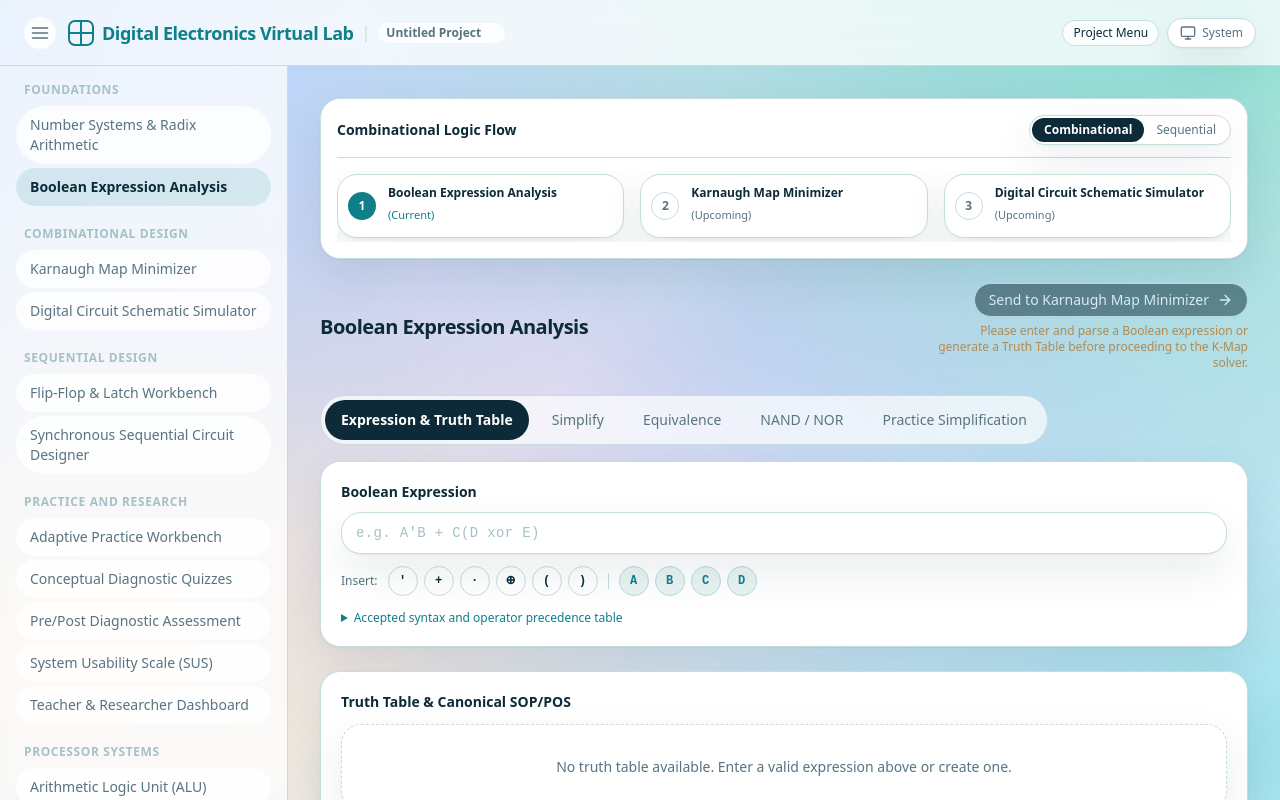
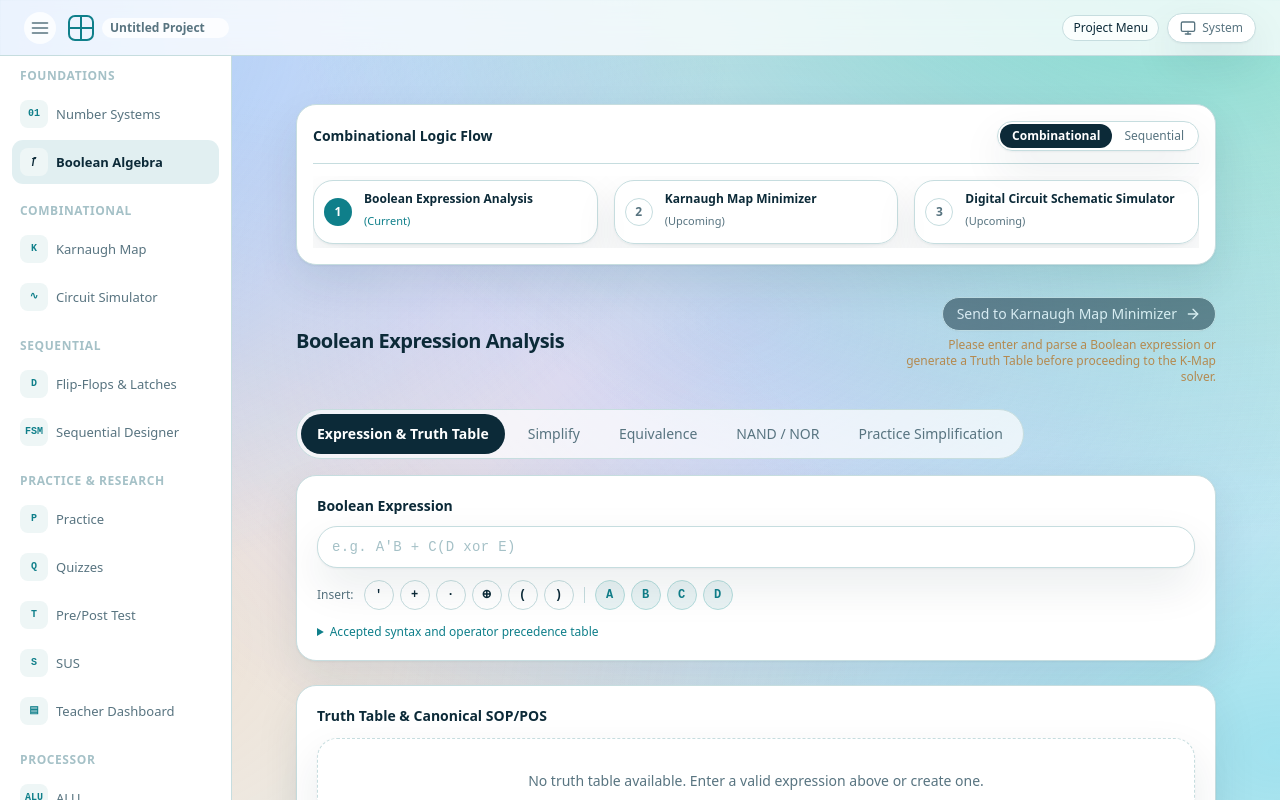
Before and after one commit to Radhika-Sabale/DEAM_CP, a React (Vite) app: page / in a window 1280 px wide. Before the commit this address led to /#/boolean. Shown: the top 800 px of the page. Built offline with nearby package versions, Linux system fonts and the light colour scheme; a web font is replaced by a local one.

Commit message:
Stage 2: rebuild collapsible application shell

```diff
--- a/src/components/layout/AppShell.tsx
+++ b/src/components/layout/AppShell.tsx
@@ -153,7 +153,24 @@ export const AppShell: FC<AppShellProps> = ({ children }) => {
     }
   };
 
+  const shortNames: Record<string, string> = {
+    'number-systems': 'Number Systems', 'boolean-tool': 'Boolean Algebra',
+    'kmap-solver': 'Karnaugh Map', 'circuit-simulator': 'Circuit Simulator',
+    'flipflop-simulator': 'Flip-Flops & Latches', 'sequential-designer': 'Sequential Designer',
+    practice: 'Practice', quiz: 'Quizzes', 'prepost-test': 'Pre/Post Test',
+    'sus-survey': 'SUS', 'teacher-dashboard': 'Teacher Dashboard', alu: 'ALU',
+    '8086-cpu': '8086 CPU', 'interrupt-controller': 'Interrupts',
+  };
+  const iconTiles: Record<string, string> = {
+    'number-systems': '01', 'boolean-tool': 'ƒ', 'kmap-solver': 'K',
+    'circuit-simulator': '∿', 'flipflop-simulator': 'D', 'sequential-designer': 'FSM',
+    practice: 'P', quiz: 'Q', 'prepost-test': 'T', 'sus-survey': 'S',
+    'teacher-dashboard': '▤', alu: 'ALU', '8086-cpu': '86', 'interrupt-controller': 'IRQ',
+  };
+
   const renderNavModule = (mod: (typeof MODULE_REGISTRY)[number]) => {
+    const title = shortNames[mod.id] ?? mod.title;
+    const icon = iconTiles[mod.id] ?? mod.icon.slice(0, 2).toUpperCase();
     if (mod.isAvailable) {
       const isActive = currentModule === mod.id;
       return (
@@ -167,13 +184,16 @@ export const AppShell: FC<AppShellProps> = ({ children }) => {
               }
             }}
             aria-current={isActive ? 'page' : undefined}
-            className={`flex w-full flex-col rounded-lg px-3 py-2 text-left transition-colors focus-visible:outline-2 focus-visible:outline-blue-600 ${
+            aria-label={title}
+            title={title}
+            className={`nav-item flex w-full items-center gap-2 rounded-lg px-2 py-2 text-left transition-colors focus-visible:outline-2 focus-visible:outline-blue-600 ${
               isActive
                 ? 'bg-blue-50 font-semibold text-blue-700 dark:bg-blue-950/60 dark:text-blue-300'
                 : 'text-gray-700 hover:bg-gray-100 dark:text-gray-300 dark:hover:bg-gray-800'
             }`}
           >
-            <span className="text-sm">{mod.title}</span>
+            <span className="nav-icon" aria-hidden="true">{icon}</span>
+            <span className="nav-label">{title}</span>
           </button>
         </li>
       );
@@ -183,16 +203,13 @@ export const AppShell: FC<AppShellProps> = ({ children }) => {
       <li key={mod.id}>
         <div
           aria-disabled="true"
-          className="flex w-full flex-col rounded-lg px-3 py-2 text-left opacity-60 cursor-not-allowed"
+          aria-label={title}
+          title={`${title} — Coming soon`}
+          className="nav-item flex w-full items-center gap-2 rounded-lg px-2 py-2 text-left opacity-60 cursor-not-allowed"
         >
-          <div className="flex items-center justify-between">
-            <span className="text-sm font-medium text-gray-500 dark:text-gray-400">
-              {mod.title}
-            </span>
-            <span className="rounded bg-gray-200 px-1.5 py-0.5 text-[10px] font-bold text-gray-600 dark:bg-gray-800 dark:text-gray-400">
-              Coming soon
-            </span>
-          </div>
+          <span className="nav-icon" aria-hidden="true">{icon}</span>
+          <span className="nav-label text-sm font-medium text-gray-500 dark:text-gray-400">{title}</span>
+          <span className="sr-only">Coming soon</span>
         </div>
       </li>
     );
@@ -200,10 +217,10 @@ export const AppShell: FC<AppShellProps> = ({ children }) => {
 
   const navigationGroups = [
     { title: 'Foundations', ids: ['number-systems', 'boolean-tool'] },
-    { title: 'Combinational design', ids: ['kmap-solver', 'circuit-simulator'] },
-    { title: 'Sequential design', ids: ['flipflop-simulator', 'sequential-designer'] },
-    { title: 'Practice and research', ids: ['practice', 'quiz', 'prepost-test', 'sus-survey', 'teacher-dashboard'] },
-    { title: 'Processor systems', ids: ['alu', '8086-cpu', 'interrupt-controller'] },
+    { title: 'Combinational', ids: ['kmap-solver', 'circuit-simulator'] },
+    { title: 'Sequential', ids: ['flipflop-simulator', 'sequential-designer'] },
+    { title: 'Practice & Research', ids: ['practice', 'quiz', 'prepost-test', 'sus-survey', 'teacher-dashboard'] },
+    { title: 'Processor', ids: ['alu', '8086-cpu', 'interrupt-controller'] },
   ];
   const knownModuleIds = navigationGroups.flatMap((group) => group.ids);
   const otherModules = MODULE_REGISTRY.filter((mod) => !knownModuleIds.includes(mod.id));
@@ -236,7 +253,8 @@ export const AppShell: FC<AppShellProps> = ({ children }) => {
       )}
 
       {/* Top Application Header */}
-      <header className="app-header sticky top-0 z-30 flex h-[66px] items-center justify-between border-b border-gray-200 bg-white/80 px-3 backdrop-blur-md dark:border-gray-800 dark:bg-gray-900/80 sm:px-6">
+      <header className="app-header sticky top-0 z-30 flex h-14 items-center justify-between border-b border-gray-200 bg-white/80 px-3 backdrop-blur-md dark:border-gray-800 dark:bg-gray-900/80 sm:px-6">
+        <h1 className="sr-only">Digital Electronics Virtual Lab</h1>
         <div className="flex items-center gap-2 sm:gap-3 min-w-0">
           <button
             type="button"
@@ -249,11 +267,6 @@ export const AppShell: FC<AppShellProps> = ({ children }) => {
 
           <div className="flex items-center gap-2 min-w-0">
             <span aria-hidden="true" className="brand-mark hidden shrink-0 sm:inline-block" />
-            <h1 className="text-sm sm:text-base font-bold tracking-tight text-blue-600 dark:text-blue-400 sm:text-lg truncate">
-              Digital Electronics Virtual Lab
-            </h1>
-
-            <span className="hidden text-gray-300 dark:text-gray-700 sm:inline">|</span>
 
             {/* Inline Project Rename */}
             <div className="hidden sm:flex items-center gap-1.5">
@@ -405,24 +418,14 @@ export const AppShell: FC<AppShellProps> = ({ children }) => {
       </header>
 
       {/* Main Body with Sidebar Drawer */}
-      <div className="flex flex-1 overflow-hidden">
+      <div className={`app-body flex flex-1 ${sidebarOpen ? 'sidebar-expanded' : 'sidebar-collapsed'}`}>
         {/* Mobile Backdrop */}
-        {sidebarOpen && (
-          <div
-            role="presentation"
-            className="fixed inset-0 z-30 bg-black/40 backdrop-blur-xs md:hidden"
-            onClick={() => setSidebarOpen(false)}
-          />
-        )}
-
         {/* Collapsible Sidebar */}
         <aside
           aria-label="Module Navigation"
-          className={`fixed inset-y-0 left-0 z-40 flex w-72 flex-col border-r border-gray-200 bg-white transition-transform duration-200 dark:border-gray-800 dark:bg-gray-900 md:static md:translate-x-0 ${
-            sidebarOpen ? 'translate-x-0' : '-translate-x-full md:-ml-72'
-          }`}
+          className="app-sidebar sticky top-14 z-20 flex shrink-0 flex-col border-r border-gray-200 bg-white transition-[width] duration-200 dark:border-gray-800 dark:bg-gray-900"
         >
-          <div className="flex h-14 items-center justify-between border-b border-gray-100 px-4 dark:border-gray-800 md:hidden">
+          <div className="sidebar-mobile-heading flex h-14 items-center justify-between border-b border-gray-100 px-4 dark:border-gray-800">
             <span className="font-bold text-sm">Navigation</span>
             <button
               type="button"
@@ -434,10 +437,10 @@ export const AppShell: FC<AppShellProps> = ({ children }) => {
             </button>
           </div>
 
-          <nav className="flex-1 overflow-y-auto p-4 space-y-5">
+          <nav className="sidebar-scroll flex-1 overflow-y-auto p-3 space-y-4">
             {navigationGroups.map((group) => (
-              <div key={group.title}>
-                <div className="mb-2 px-2 text-xs font-bold uppercase tracking-wider text-gray-400 dark:text-gray-500">
+              <div key={group.title} className="nav-group">
+                <div className="nav-group-title mb-2 px-2 text-xs font-bold uppercase tracking-wider text-gray-400 dark:text-gray-500">
                   {group.title}
                 </div>
                 <ul className="space-y-1">
@@ -452,9 +455,9 @@ export const AppShell: FC<AppShellProps> = ({ children }) => {
         {/* Main Content Area */}
         <main
           id="main"
-          className="flex-1 min-w-0 overflow-y-auto p-4 sm:p-6 lg:p-8 focus:outline-none"
+          className="app-main min-w-0 flex-1 focus:outline-none"
         >
-          <div className="mx-auto max-w-6xl min-w-0">
+          <div className="page-column mx-auto min-w-0">
             <PipelineStepper />
             {children}
           </div>
--- a/src/index.css
+++ b/src/index.css
@@ -84,13 +84,27 @@
 }
 
 .app-shell { color: var(--ink); background: transparent; }
-.app-header { height: 66px; border-color: var(--line); background: var(--surface); }
+.app-header { height: 56px; min-height: 56px; border-color: var(--line); background: var(--surface); }
 .brand-mark { width: 26px; height: 26px; border: 2px solid var(--teal); border-radius: 7px; background: linear-gradient(var(--teal),var(--teal)) center/2px 100% no-repeat,linear-gradient(var(--teal),var(--teal)) center/100% 2px no-repeat; }
-.app-shell aside { border-color: var(--line) !important; background: var(--surface) !important; backdrop-filter: blur(14px); }
-.app-shell aside nav button { border-radius: 999px !important; padding: 9px 14px; }
+.app-body { align-items: flex-start; overflow: visible; }
+.app-sidebar { top: 56px; width: 232px; height: calc(100vh - 56px); min-height: 420px; border-color: var(--line) !important; background: var(--sidebar) !important; backdrop-filter: blur(14px); }
+.sidebar-collapsed .app-sidebar { width: 68px; }
+.sidebar-scroll { scrollbar-width: thin; scrollbar-color: var(--line) transparent; }
+.nav-group + .nav-group { border-top: 1px solid transparent; padding-top: 2px; }
+.nav-group-title { white-space: nowrap; }
+.nav-item { min-height: 40px; border-radius: 11px !important; white-space: nowrap; }
+.nav-icon { display: inline-flex; width: 28px; height: 28px; flex: 0 0 28px; align-items: center; justify-content: center; border-radius: 8px; background: var(--soft); color: var(--teal); font: 600 10px/1 'JetBrains Mono',monospace; }
+.nav-label { overflow: visible; white-space: nowrap; font-size: 13px; }
+.sidebar-collapsed .nav-group-title,.sidebar-collapsed .nav-label { display: none; }
+.sidebar-collapsed .sidebar-scroll { padding-inline: 10px; }
+.sidebar-collapsed .nav-item { justify-content: center; padding-inline: 0; }
+.sidebar-collapsed .nav-group + .nav-group { border-color: var(--line); margin-top: 12px; padding-top: 12px; }
+.sidebar-mobile-heading { display: none; }
 .app-shell aside nav button[aria-current="page"] { color: var(--ink) !important; background: rgba(15,127,138,.12) !important; }
 .app-shell aside nav button[aria-current="page"] span { color: inherit !important; }
-.app-shell main { background: transparent; }
+.app-main { background: transparent; padding: 48px 32px 112px; }
+.page-column { width: min(100%, 920px); }
+.app-shell main > div > * + * { margin-top: 32px; }
 button { border-radius: 999px !important; }
 [role="tablist"] { display: inline-flex !important; width: max-content; max-width: 100%; overflow-x: auto; scrollbar-width: none; }
 [role="tablist"]::-webkit-scrollbar { display: none; }
@@ -105,6 +119,23 @@ button { border-radius: 999px !important; }
 button[class*="bg-blue-600"], button[class*="bg-blue-700"], a[class*="bg-blue-700"] { background: var(--ink) !important; color: #fff !important; }
 button[class*="bg-gray-100"] { background: var(--surface) !important; border-color: var(--line) !important; }
 button[aria-pressed="true"] { background: var(--ink) !important; color: #fff !important; }
+
+@media (max-width: 820px) {
+  .app-sidebar { width: 68px !important; }
+  .app-sidebar .nav-group-title,.app-sidebar .nav-label { display: none !important; }
+  .app-sidebar .sidebar-scroll { padding-inline: 10px; }
+  .app-sidebar .nav-item { justify-content: center; padding-inline: 0; }
+  .app-sidebar .nav-group + .nav-group { border-color: var(--line); margin-top: 12px; padding-top: 12px; }
+  .app-main { padding: 32px 24px 80px; }
+}
+@media (max-width: 480px) {
+  .app-main { padding: 24px 16px 64px; }
+  .app-header { padding-inline: 8px; }
+  .app-header > div:first-child { gap: 4px; }
+}
+@media (prefers-reduced-motion: reduce) {
+  *,*::before,*::after { scroll-behavior: auto !important; animation-duration: .01ms !important; animation-iteration-count: 1 !important; transition-duration: .01ms !important; }
+}
 .text-gray-900,.text-gray-800 { color: var(--ink) !important; }
 .text-gray-700,.text-gray-600,.text-gray-500 { color: var(--muted) !important; }
 .border-gray-100,.border-gray-200,.border-gray-300 { border-color: var(--line) !important; }
```
Also changed, not shown: 1 other file (tests, documents, lock files or other folders).
